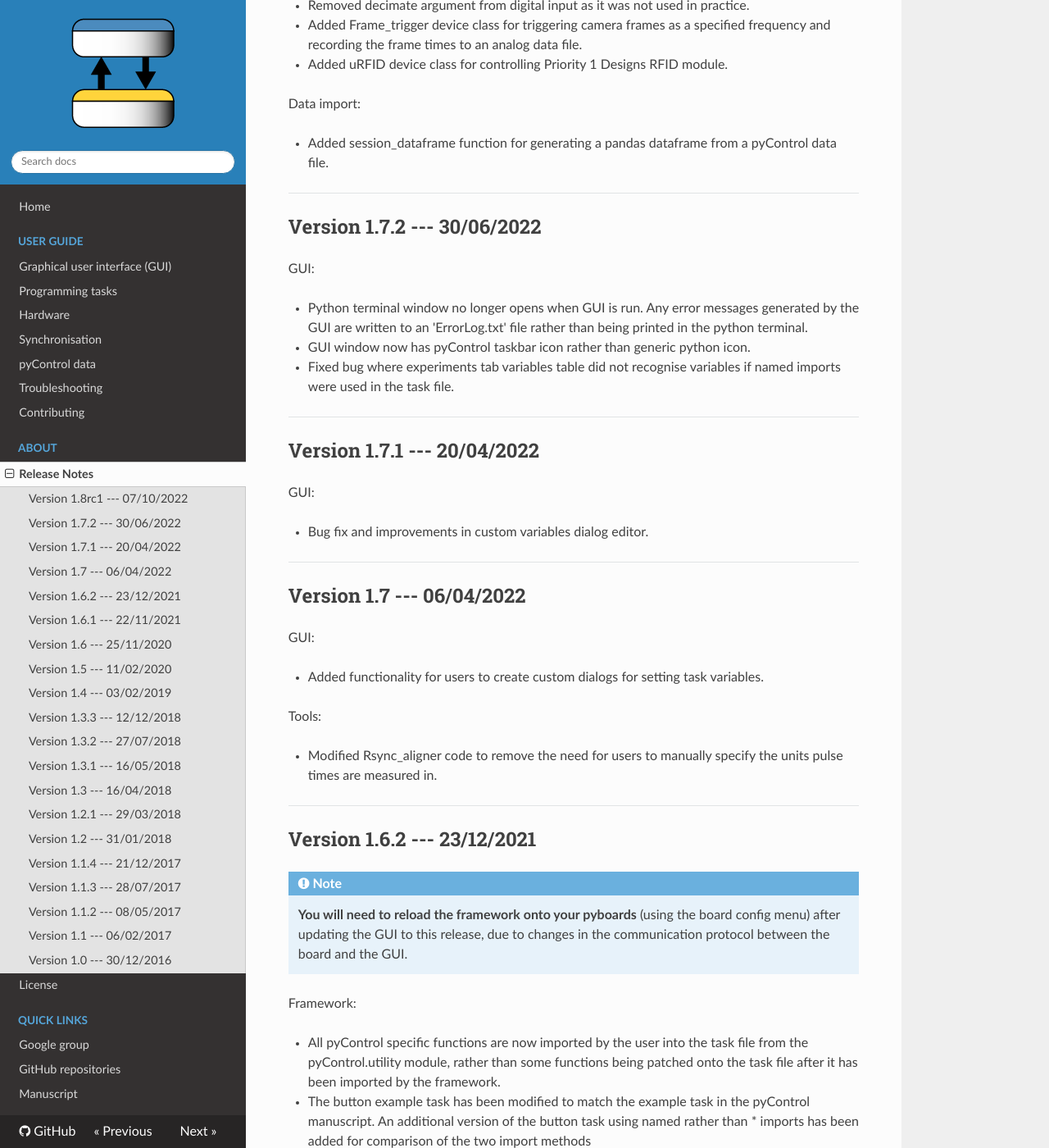
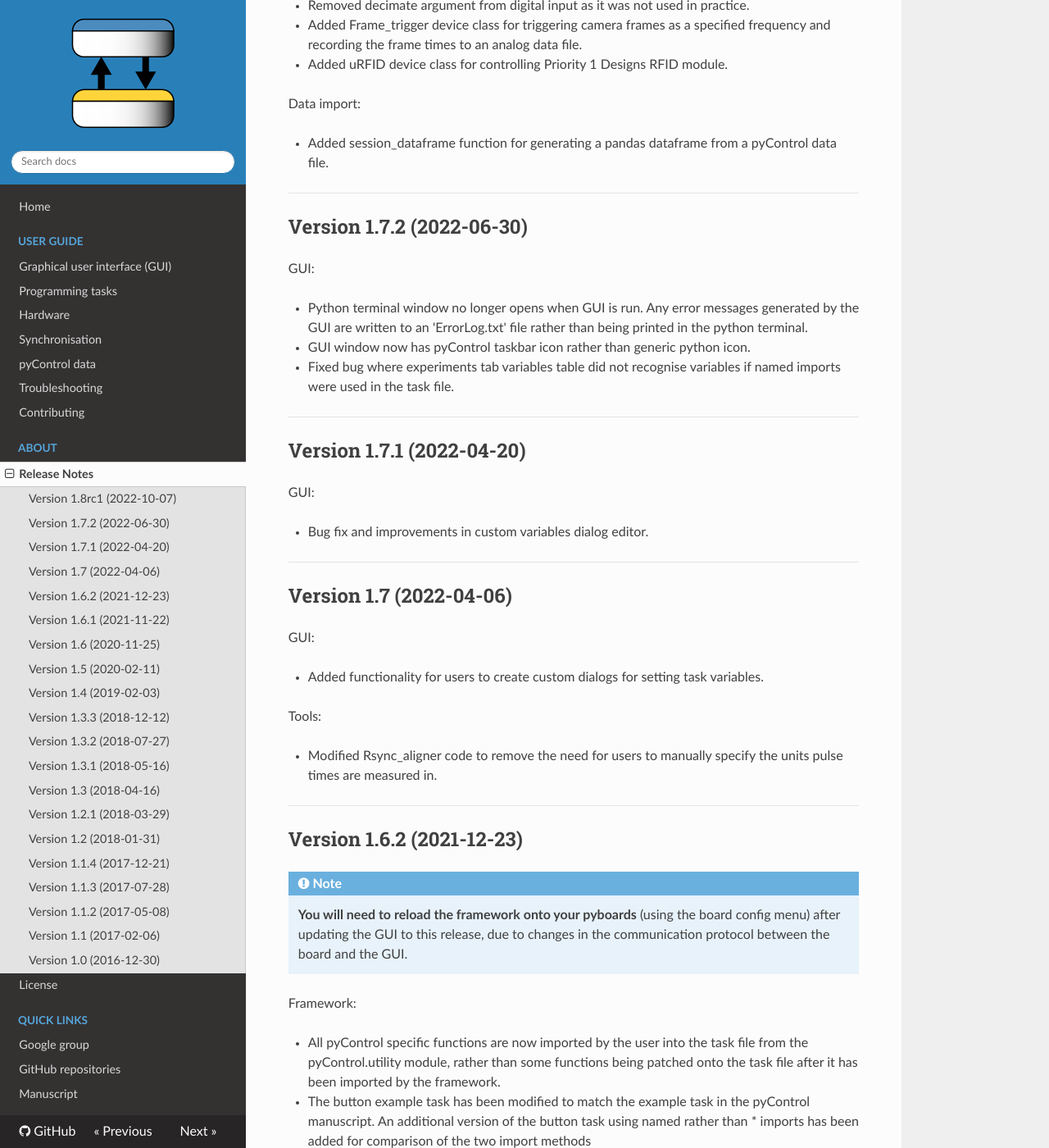
Before and after one commit to pyControl/docs, an MkDocs documentation site: the page built from docs/about/release-notes.md, in a window 1280 px wide and 1400 px high, scrolled down 653 px. Shown: the whole window at 82% size. Built offline with MkDocs 1.6.1, drawn with Linux system fonts in a browser that asks for light colours; nearby versions of some CDN libraries; some of the changed text lies outside the part shown.

Commit message:
changed to international standard date format YYYY-MM-DD

```diff
--- a/docs/about/release-notes.md
+++ b/docs/about/release-notes.md
@@ -1,7 +1,7 @@
 # Release Notes
 [Releases on GitHub](https://github.com/pyControl/code/releases)
 
-## Version 1.8rc1 --- 07/10/2022
+## Version 1.8rc1 (2022-10-07)
 
 Release candidate for pyControl version 1.8.
 
@@ -35,7 +35,7 @@
 
 ---
 
-## Version 1.7.2 --- 30/06/2022
+## Version 1.7.2 (2022-06-30)
 
 GUI:
 
@@ -50,7 +50,7 @@
 
 ---
 
-## Version 1.7.1 --- 20/04/2022
+## Version 1.7.1 (2022-04-20)
 
 GUI:
 
@@ -58,7 +58,7 @@
 
 ---
 
-## Version 1.7 --- 06/04/2022
+## Version 1.7 (2022-04-06)
 
 GUI:
 
@@ -72,7 +72,7 @@
 
 ---
 
-## Version 1.6.2 --- 23/12/2021
+## Version 1.6.2 (2021-12-23)
 
 !!! note "Note"
     **You will need to reload the framework onto your pyboards** (using the board config menu) after updating the GUI to this release, due to changes in the communication protocol between the board and the GUI.
@@ -85,7 +85,7 @@
 
 ---
 
-## Version 1.6.1 --- 22/11/2021
+## Version 1.6.1 (2021-11-22)
 
 !!! note "Note"
     **You will need to reload the framework onto your pyboards** (using the board config menu) after updating the GUI to this release, due to changes in the communication protocol between the board and the GUI.
@@ -107,7 +107,7 @@
 
 ---
 
-## Version 1.6 --- 25/11/2020
+## Version 1.6 (2020-11-25)
 GUI:
 
 - Experiments that use multiple setups now load the task in parallel on all the setups at once, rather than serially on one setup after annother, giving a large speedup when many setups are used.
@@ -122,7 +122,7 @@
 
 ---
 
-## Version 1.5 --- 11/02/2020
+## Version 1.5 (2020-02-11)
 GUI:
 
 - Task files used in an experiment are now automatically saved in the experiments data folder with a file hash appended to the task file name to uniquely identify the file version.  Whenever a task file used in the experiment is modified the new version will be saved to the data folder when the experiment is run.  The task file hash used for each session is recorded in the session's data file so the exact task file used to run each session can be identified.
@@ -155,7 +155,7 @@
 
 ---
 
-## Version 1.4 --- 03/02/2019
+## Version 1.4 (2019-02-03)
 
 GUI:
 
@@ -167,7 +167,7 @@
 
 ---
 
-## Version 1.3.3 --- 12/12/2018
+## Version 1.3.3 (2018-12-12)
 
 
 GUI:
@@ -186,7 +186,7 @@
 
 ---
 
-## Version 1.3.2 --- 27/07/2018
+## Version 1.3.2 (2018-07-27)
 
 CLI/GUI:
 
@@ -202,7 +202,7 @@
 
 ---
 
-## Version 1.3.1 --- 16/05/2018
+## Version 1.3.1 (2018-05-16)
 
 GUI:
 
@@ -214,7 +214,7 @@
 
 ---
 
-## Version 1.3 --- 16/04/2018
+## Version 1.3 (2018-04-16)
 
 GUI:
 
@@ -237,7 +237,7 @@
 
 ---
 
-## Version 1.2.1 --- 29/03/2018
+## Version 1.2.1 (2018-03-29)
 
 CLI:
 
@@ -250,7 +250,7 @@
 
 ---
 
-## Version 1.2 --- 31/01/2018
+## Version 1.2 (2018-01-31)
 
 CLI:
 
@@ -268,7 +268,7 @@
 
 ---
 
-## Version 1.1.4 --- 21/12/2017
+## Version 1.1.4 (2017-12-21)
 
 Framework:
 
@@ -285,7 +285,7 @@
 
 ---
 
-## Version 1.1.3 --- 28/07/2017
+## Version 1.1.3 (2017-07-28)
 
 - Added data_import.py, a module for importing pyControl sessions and experiments
    into Python for analysis.
@@ -306,7 +306,7 @@
 
 ---
 
-## Version 1.1.2 ---  08/05/2017
+## Version 1.1.2 (2017-05-08)
 
 Framework:
 
@@ -335,7 +335,7 @@
 
 ---
 
-## Version 1.1 --- 06/02/2017
+## Version 1.1 (2017-02-06)
 
 
 Framework:
@@ -350,6 +350,6 @@
 
 ---
 
-## Version 1.0 --- 30/12/2016
+## Version 1.0 (2016-12-30)
 
 - Initial release of pyControl CLI
```
